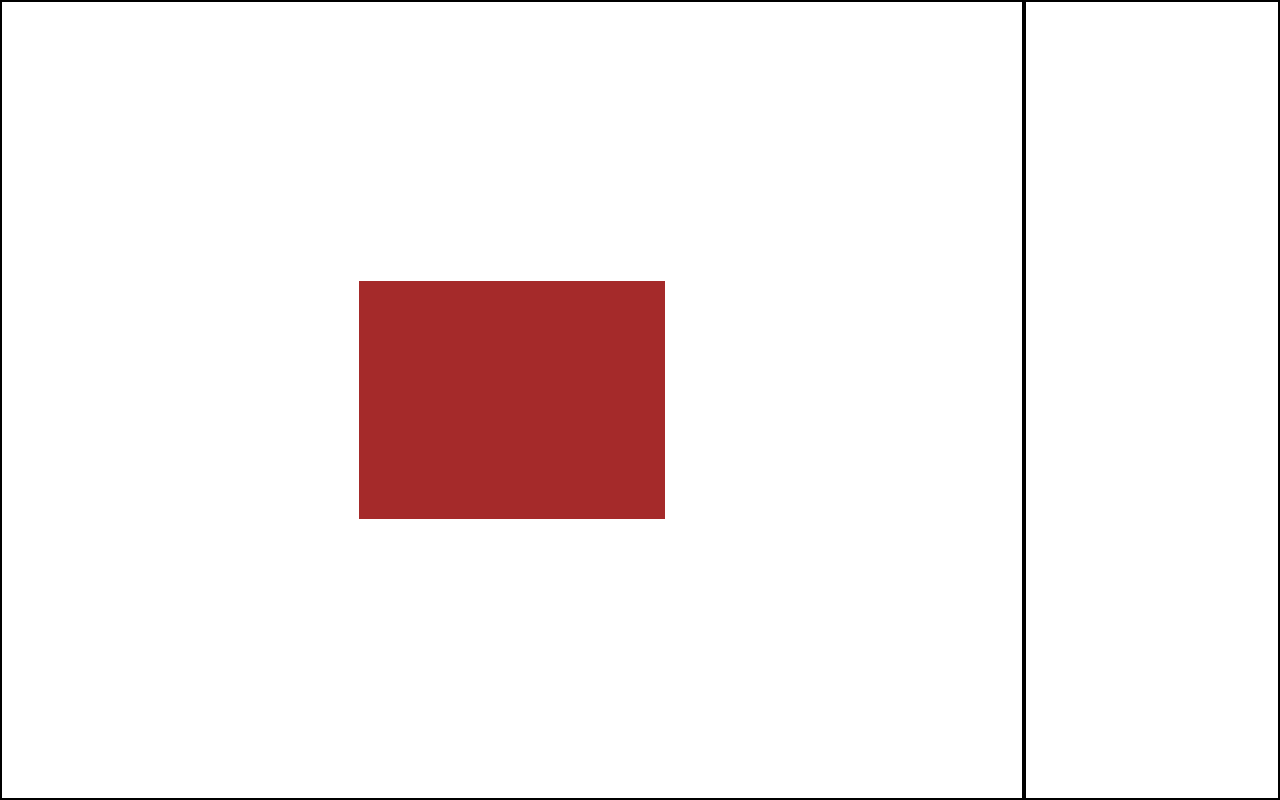
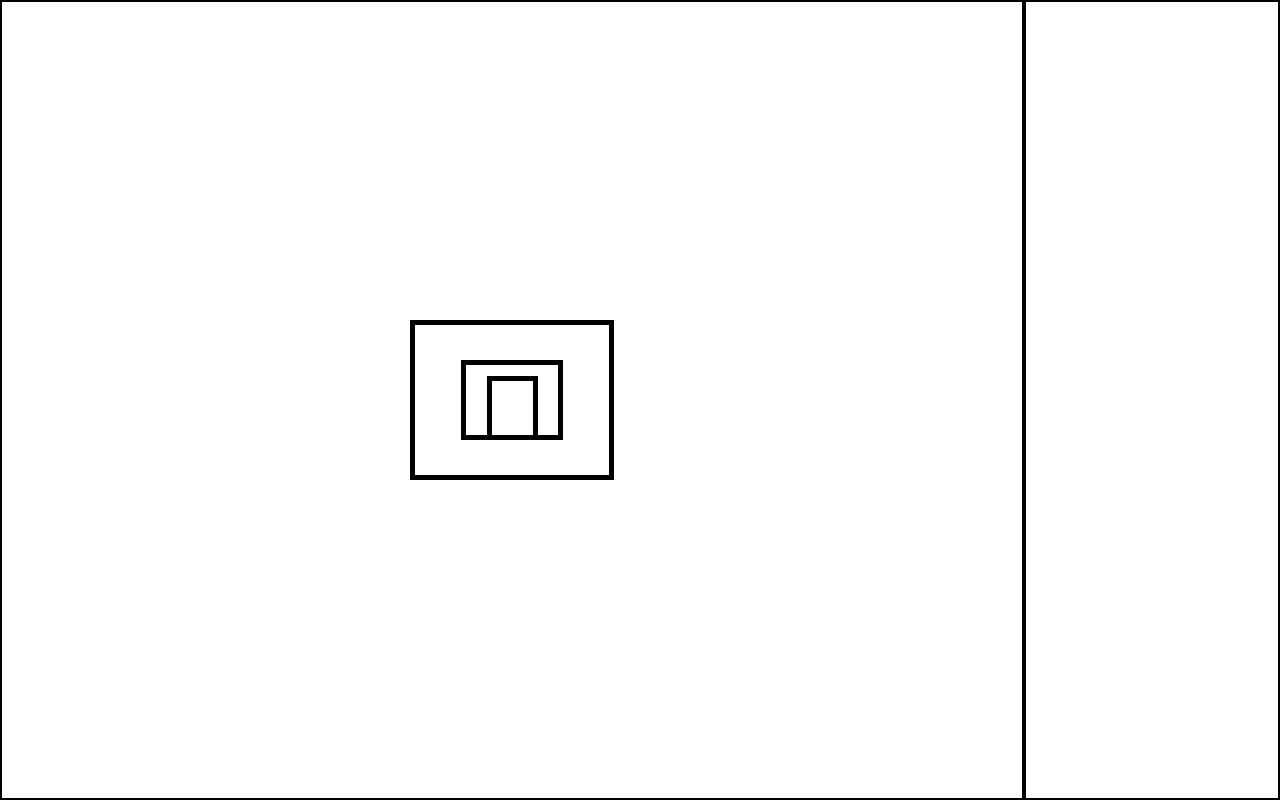
Before and after one commit to MiguelPerezMartinez/clic-and-explode, a plain HTML site: page index.html in a window 1280 px wide. Both pictures are taken after a click on the element 512 px from the left and 399 px from the top of the page. Drawn offline with Linux system fonts and the light colour scheme.

Commit message:
new game desgin

```diff
--- a/css/styles.css
+++ b/css/styles.css
@@ -41,41 +41,41 @@ main{
   border:2px solid black;
 }
 
-.button-explode{
+.player{
+  border:5px solid black;
   position:absolute;
-  min-width:20%;
-  height:20%;
-  top:40%;
-  left:40%;
+  width:5%;
+  height:8%;
+  top:47%;
+  left:47.5%;
+  z-index:1;
 }
 
-.red{
-  background-color:brown;
+.one{
+  border:5px solid black;
+  position:absolute;
+  width:10%;
+  height:10%;
+  top:45%;
+  left:45%;
 }
 
-.green{
-  background-color:green;
-  display:none;
+.two{
+  border:5px solid black;
+  position:absolute;
+  width:10%;
+  height:10%;
+  top:45%;
+  left:45%;
 }
 
-.blue{
-  background-color:blue;
-  display:none;
-}
-
-.purple{
-  background-color:purple;
-  display:none;
-}
-
-.orange{
-  background-color:orange;
-  display:none;
-}
-
-.yellow{
-  background-color:yellow;
-  display:none;
+.fixed{
+  border:5px solid black;
+  position:absolute;
+  width:10%;
+  height:10%;
+  top:45%;
+  left:45%;
 }
 
 /* ----- MENU ----- */
--- a/index.html
+++ b/index.html
@@ -15,16 +15,16 @@
       <div></div>
     </section>
     <section class="game">
-      <div class="button-explode red"></div>
-      <div class="button-explode green"></div>
-      <div class="button-explode blue"></div>
-      <div class="button-explode purple"></div>
-      <div class="button-explode orange"></div>
-      <div class="button-explode yellow"></div>
+      <div class="player"></div>
+      <div class="tunnel">
+        <div class="one"></div>
+        <div class="two"></div>
+        <div class="fixed"></div>
+      </div>
     </section>
     <section class="menu"></section>
   </main>
   <footer></footer>
-  <script src="js/animations.js"></script>
+  <script src="js/animations-two.js"></script>
 </body>
 </html>
--- /dev/null
+++ b/js/animations-two.js
@@ -0,0 +1,29 @@
+document.querySelector('.player').addEventListener('click', runForestRun);
+var one = document.querySelector('.one');
+var two = document.querySelector('.two');
+
+let one_width = 10,two_width = 5;
+let one_height = 10,two_height = 5;
+let one_margin_top = 45,two_margin_top = 47.5;
+let one_left = 45,two_left = 47.5;
+
+function runForestRun(){
+  console.log(one_width)
+  if(one_width<95){
+    one_width += 10;
+    one_height += 10;
+    one_margin_top -= 5;
+    one_left -= 5;
+    one.style.width = one_width + '%';
+    one.style.height = one_height + '%';
+    one.style.top = one_margin_top + '%';
+    one.style.left = one_left + '%';
+  }else{
+    one_width = 20;
+    one_height = 20;
+    one_margin_top = 40;
+    one_left = 40;
+    one.style.display = 'none';
+    one.style.display = 'block';
+  };
+}
--- a/js/animations.js
+++ b/js/animations.js
@@ -23,9 +23,12 @@ document.querySelector('.yellow').addEventListener('click',buttonExplodeYellow);
 var explodeBttnRed = document.querySelector('.red');
 var explodeBttnGreen = document.querySelector('.green');
 var explodeBttnBlue = document.querySelector('.blue');
-var explodeBttnPurple = document.querySelector('.button-explode');
-var explodeBttnOrange = document.querySelector('.button-explode');
-var explodeBttnYellow = document.querySelector('.button-explode');
+var explodeBttnPurple = document.querySelector('.purple');
+var explodeBttnOrange = document.querySelector('.orange');
+var explodeBttnYellow = document.querySelector('.yellow');
+
+//Tunnel animation
+var explodeMarcoUno = document.querySelector('.marco-uno');
 
 let r_width = 20,g_width = 20,b_width = 20,p_width = 20,o_width = 20,y_width = 20;
 let r_height = 20,g_height = 20,b_height = 20,p_height = 20,o_height = 20,y_height = 20;
```
